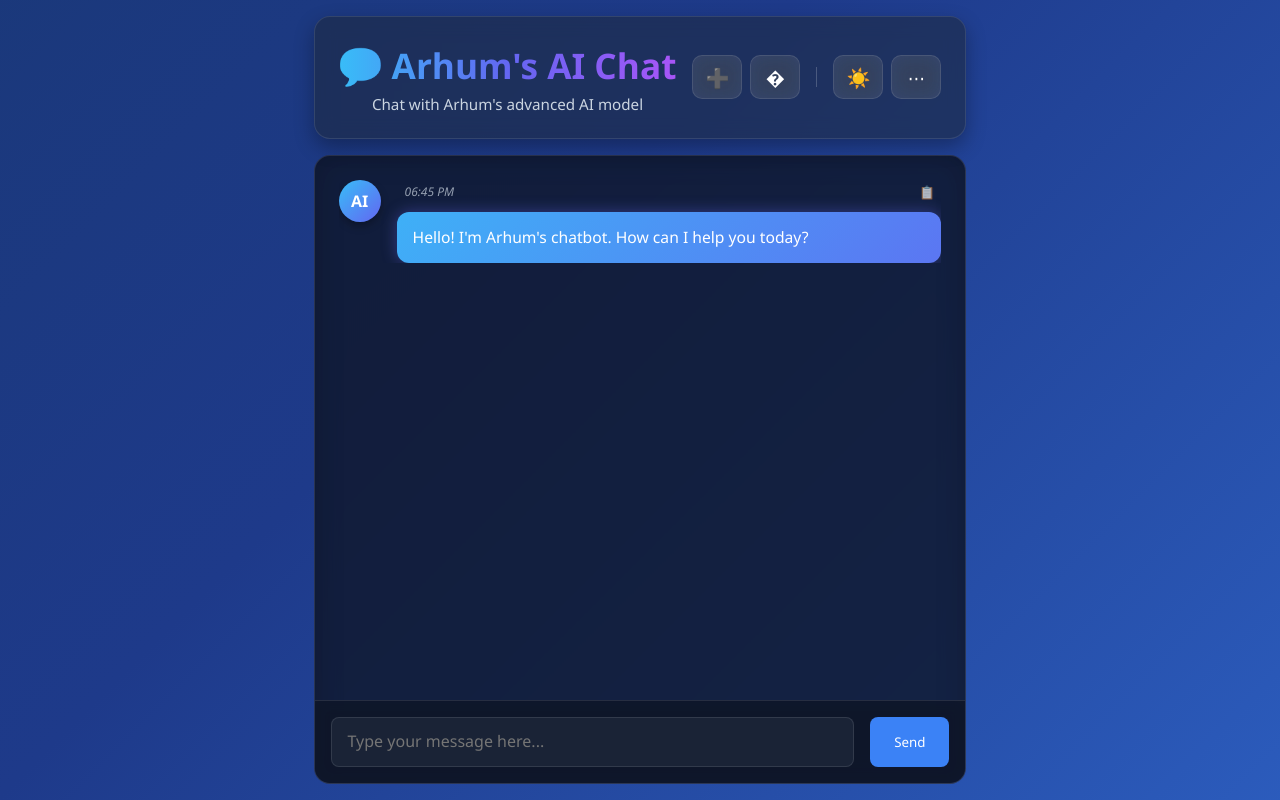
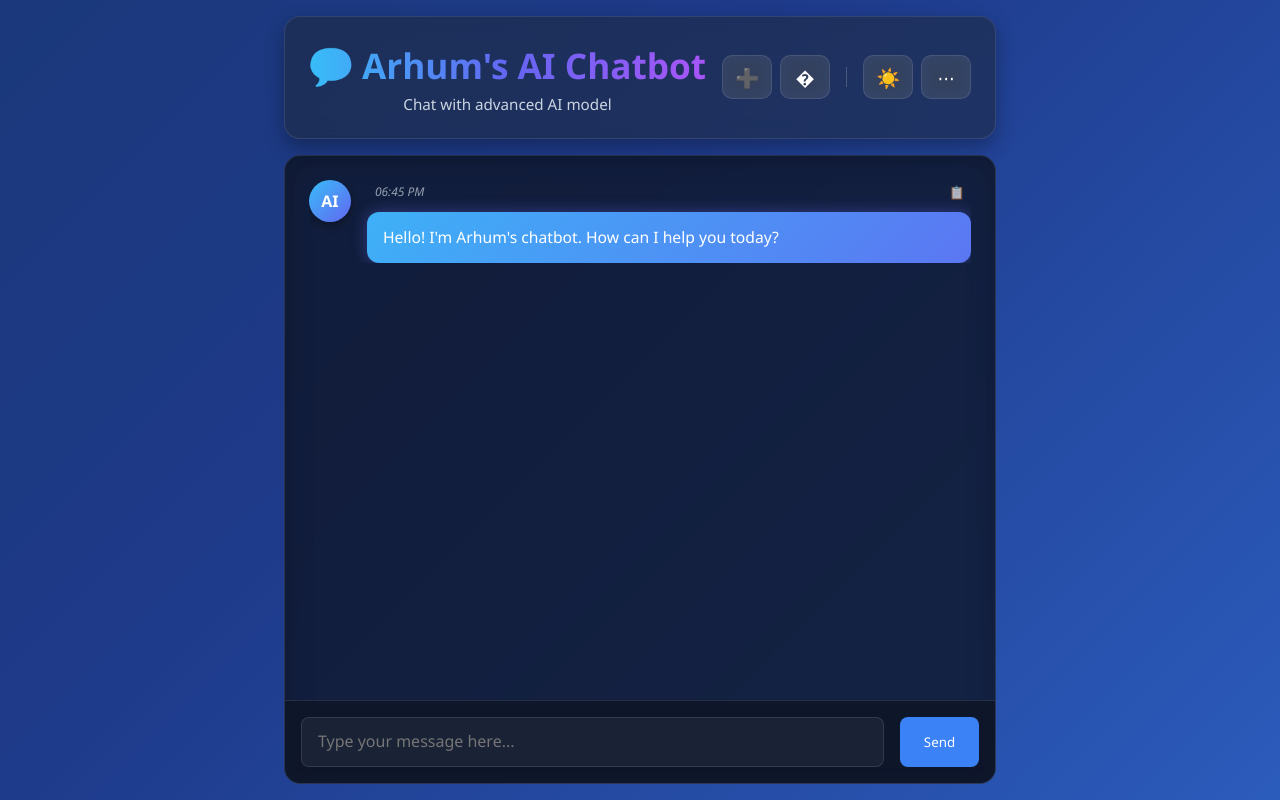
Before and after one commit to Arhum19/chatbot-project, a website: page chatbot/public/index.html in a window 1280 px wide. Drawn offline with Linux system fonts and the light colour scheme.

Commit message:
html updated

```diff
--- a/chatbot/public/index.html
+++ b/chatbot/public/index.html
@@ -5,10 +5,19 @@
     <meta name="viewport" content="width=device-width, initial-scale=1.0" />
     <title>Gemini AI Chat</title>
     <link rel="icon" type="image/x-icon" href="/images/favicon.ico?v=1" />
-    <link rel="icon" type="image/png" href="/images/favicon-96x96.png?v=1" sizes="96x96" />
+    <link
+      rel="icon"
+      type="image/png"
+      href="/images/favicon-96x96.png?v=1"
+      sizes="96x96"
+    />
     <link rel="icon" type="image/svg+xml" href="/images/favicon.svg?v=1" />
     <link rel="shortcut icon" href="/images/favicon.ico?v=1" />
-    <link rel="apple-touch-icon" sizes="180x180" href="/images/apple-touch-icon.png?v=1" />
+    <link
+      rel="apple-touch-icon"
+      sizes="180x180"
+      href="/images/apple-touch-icon.png?v=1"
+    />
     <link rel="manifest" href="/images/site.webmanifest?v=1" />
     <link rel="stylesheet" href="/styles.css" />
     <script src="/script.js" defer></script>
@@ -18,8 +27,8 @@
       <header>
         <div class="header-content">
           <div class="title-section">
-            <h1>💬 Arhum's AI Chat</h1>
-            <p class="subtitle">Chat with Arhum's advanced AI model</p>
+            <h1>💬 Arhum's AI Chatbot</h1>
+            <p class="subtitle">Chat with advanced AI model</p>
           </div>
           <div class="header-controls">
             <button
```
